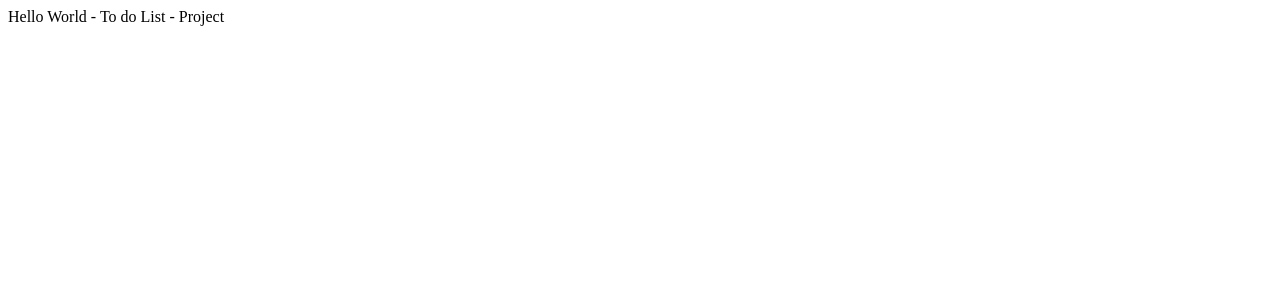
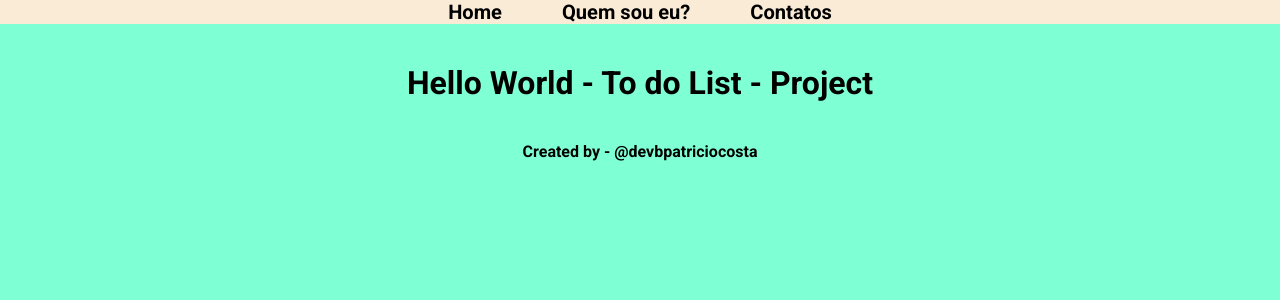
Before and after one commit to devbpatriciocosta/todo-list-using-reactJS, a Next.js app: page / in a window 1280 px wide. Shown: the top 300 px of the page. Built offline with nearby package versions, Linux system fonts and the light colour scheme.

Commit message:
Configurando NEXT + REACT - Criando componentes

```diff
--- /dev/null
+++ b/pages/_app.jsx
@@ -0,0 +1,19 @@
+import Head from 'next/head'
+
+import '../src/style.css'
+
+
+function App ({ Component, pageProps }) {
+  return (
+    <>
+    <Head>
+      <title> To-do List from @devbpatriciocosta</title>
+    </Head>
+
+    <Component {...pageProps} />
+
+    </>
+  )
+}
+
+export default App;
--- /dev/null
+++ b/pages/_document.jsx
@@ -0,0 +1,24 @@
+import Document, { Html, Head, Main, NextScript } from 'next/document';
+
+
+class NewDocument extends Document {
+  render() {
+    return(
+      <Html>
+        <Head>
+          <link rel="preconnect" href="https://fonts.googleapis.com"/>
+          <link rel="preconnect" href="https://fonts.gstatic.com" />
+          <link href="https://fonts.googleapis.com/css2?family=Roboto:ital,wght@0,400;0,500;0,700;1,400;1,500;1,700&display=swap" rel="stylesheet"/>
+        </Head>
+
+        <body>
+          <Main />
+          <NextScript />
+
+        </body>
+      </Html>
+    )
+  }
+}
+
+export default NewDocument;
--- a/pages/index.jsx
+++ b/pages/index.jsx
@@ -1,10 +1,14 @@
-
+import Title from '../src/components/title/Title'
+import Subtitle from '../src/components/subtitle/subtitle';
+import Header from '../src/components/header/Header';
 
 function App() {
   return (
-    <div>
-      Hello World - To do List - Project
-    </div>
+    <>
+      <Header />
+      <Title text="Hello World - To do List - Project"/>
+      <Subtitle text="Created by - @devbpatriciocosta"/>
+    </>
   )
 }
 
--- /dev/null
+++ b/src/components/header/Header.jsx
@@ -0,0 +1,13 @@
+import styles from './Header.module.css'
+
+function Header () {
+  return (
+    <header className={styles.header}>
+      <h6>Home</h6>
+      <h6>Quem sou eu?</h6>
+      <h6>Contatos</h6>
+    </header>
+  )
+}
+
+export default Header;
--- /dev/null
+++ b/src/components/header/Header.module.css
@@ -0,0 +1,8 @@
+.header {
+  display: flex;
+  gap: 60px;
+  align-items: center;
+  justify-content: center;
+  background-color: antiquewhite;
+  font-size: 30px;
+}
--- /dev/null
+++ b/src/components/subtitle/Subtitle.jsx
@@ -0,0 +1,20 @@
+import styles from './Subtitle.module.css'
+
+function Subtitle ({ text }) {
+  return (
+    <h4 className={styles.subtitle}>{text}</h4>
+  )
+}
+
+export default Subtitle
+
+
+
+/*
+function Subtitle ({ text }) {
+  return (
+    <h4 className={styles.subtitle}>{ text }</h4>
+  )
+}
+
+*/
--- /dev/null
+++ b/src/components/subtitle/Subtitle.module.css
@@ -0,0 +1,7 @@
+.subtitle {
+  display: flex;
+  align-items: center;
+  text-align: center;
+  justify-content: center;
+  margin: 40px;
+}
--- /dev/null
+++ b/src/components/title/Title.jsx
@@ -0,0 +1,9 @@
+import styles from './Title.module.css'
+
+function Title ({ text }) {
+  return(
+    <h1 className={styles.title}>{ text }</h1>
+  )
+}
+
+export default Title;
--- /dev/null
+++ b/src/components/title/Title.module.css
@@ -0,0 +1,7 @@
+.title {
+  display: flex;
+  align-items: center;
+  text-align: center;
+  justify-content: center;
+  margin: 40px;
+}
--- /dev/null
+++ b/src/style.css
@@ -0,0 +1,10 @@
+* {
+  padding: 0;
+  margin: 0;
+}
+
+body {
+  background-color: aquamarine;
+  font-family: 'Roboto', sans-serif;
+  color: black;
+}
```
